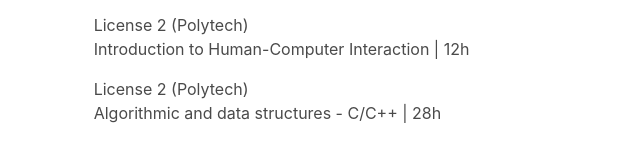
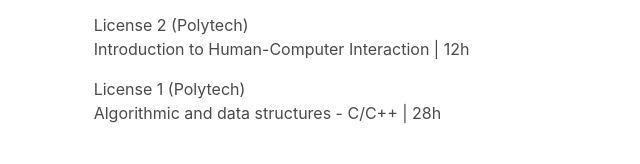
Before and after one commit to Sando-rj/Sando-rj.github.io, a website: page index.html in a window 1280 px wide. Shown: the part 1788-1952 px from the top of the page, 2-642 px from the left. Drawn offline with nearby package versions, Linux system fonts and the light colour scheme.

Commit message:
Update index.html

```diff
--- a/index.html
+++ b/index.html
@@ -205,7 +205,7 @@
             <li>
                 <article class="course-info">
                     <div>
-                        License 2 (Polytech)
+                        License 1 (Polytech)
                     </div>
                     <div>
                         Algorithmic and data structures - C/C++ | 28h
```
